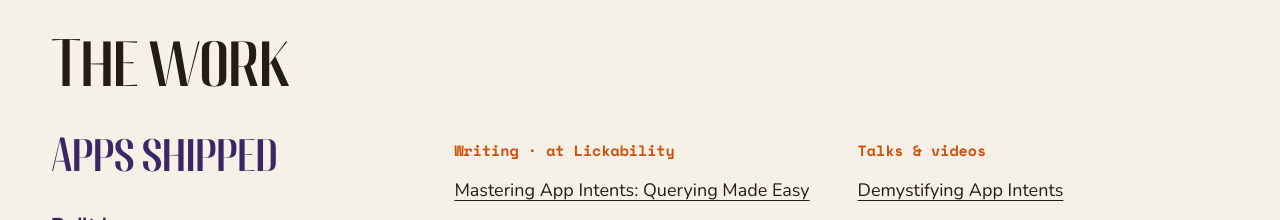
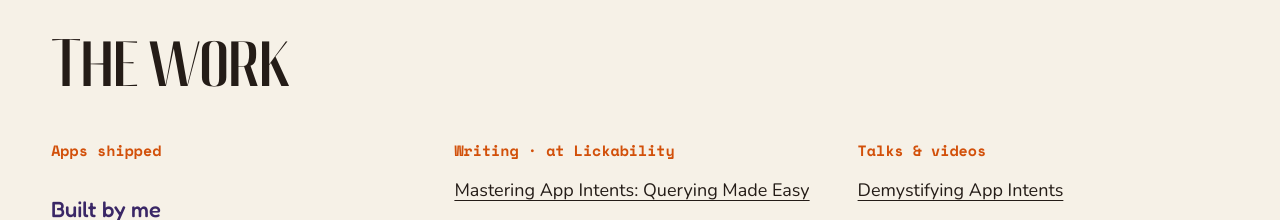
Before and after one commit to SPRSLEPR/sprslepr.com, a plain HTML site: page about.html in a window 1280 px wide. Shown: the part 1180-1400 px from the top of the page. Drawn offline with nearby package versions, Linux system fonts and the light colour scheme.

Commit message:
Match Apps shipped to other orange section labels

```diff
--- a/about.html
+++ b/about.html
@@ -63,7 +63,7 @@
     <h2 class="sps-display sps-h2">The work</h2>
     <div class="sps-work">
       <div class="sps-card">
-        <h2>Apps shipped</h2>
+        <div class="sps-label">Apps shipped</div>
         <h3 class="sps-app-group-title">Built by me</h3>
         <ul class="sps-app-previews">
           <li>
```
